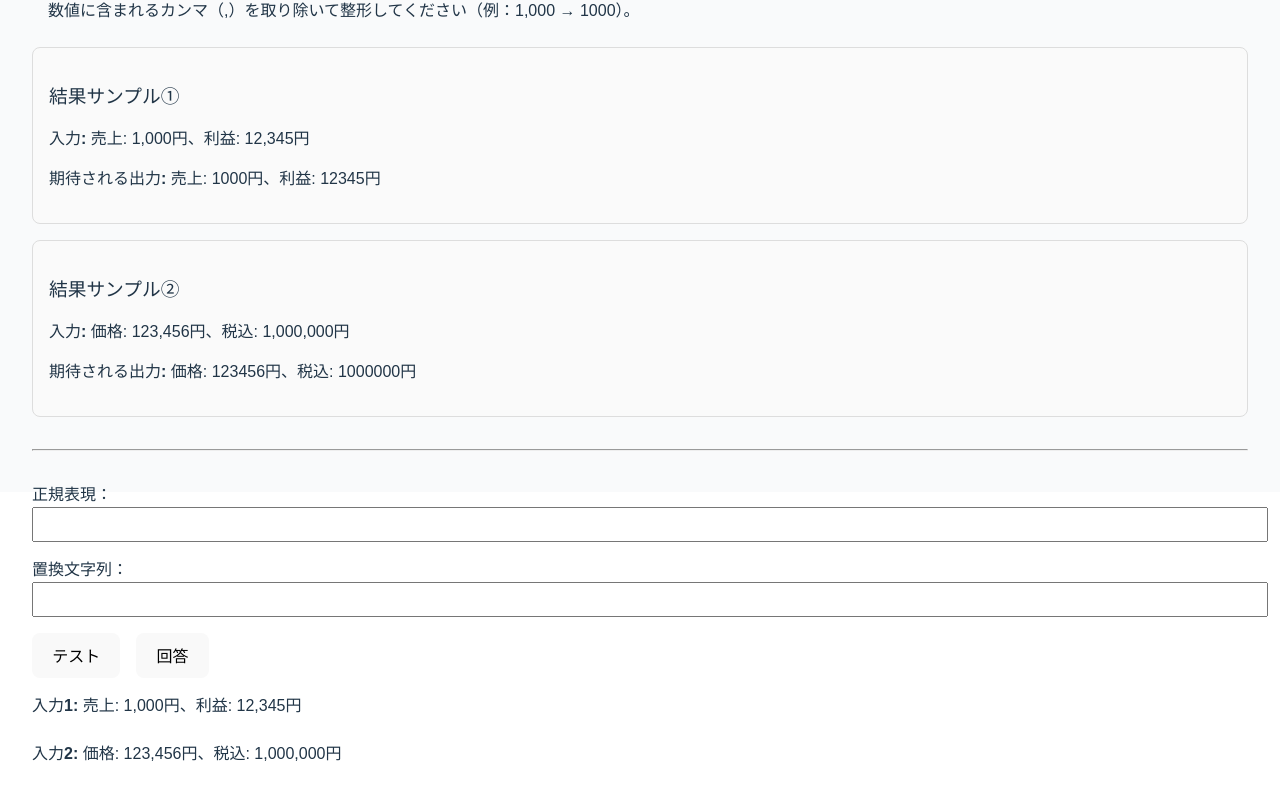
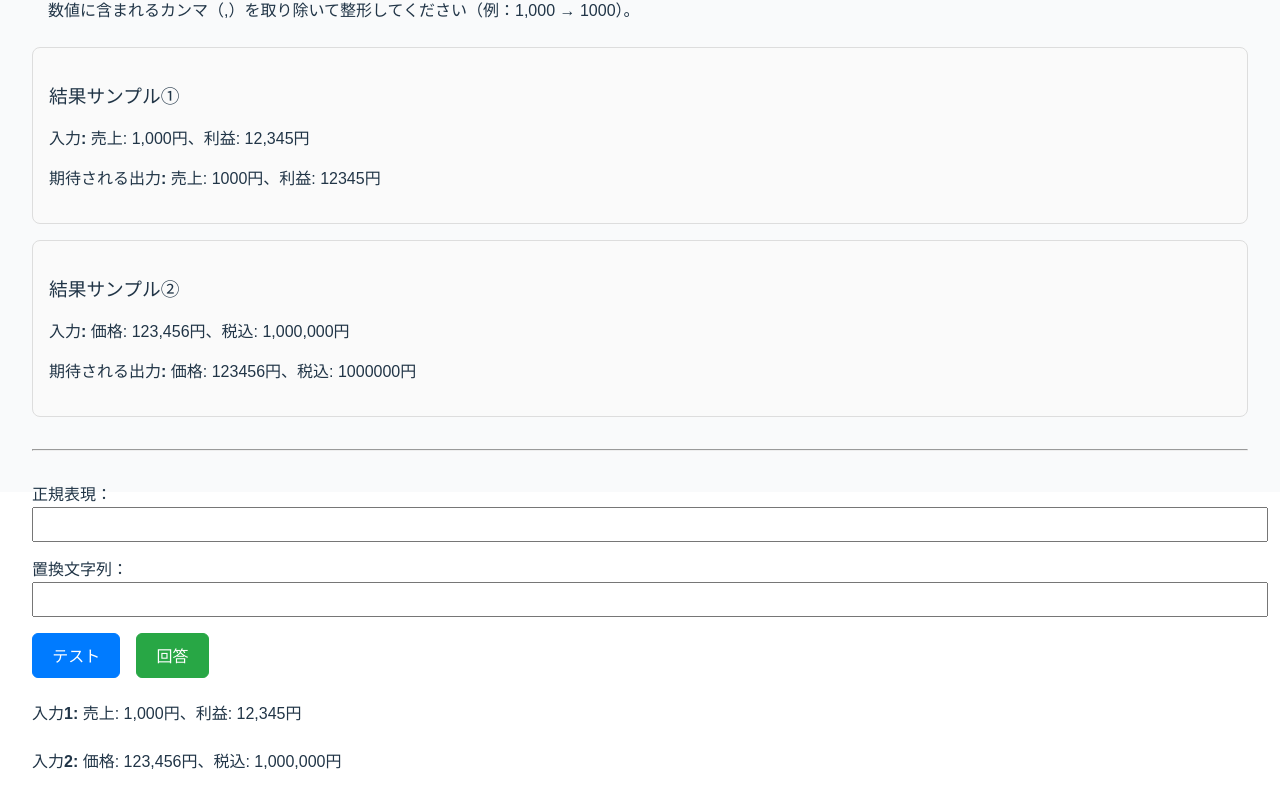
Before and after one commit to ishi720/regex-challenge, a React (Vite) app in the folder client/: page /challenge/2d814586-631b-11f0-bed3-9c6b00411dbe in a window 1280 px wide. Shown: the part 308-1116 px from the top of the page. Built offline with nearby package versions, Linux system fonts and the light colour scheme.

Commit message:
チャレンジページのボタンのスタイルを修正

```diff
--- a/client/src/pages/ChallengePage.tsx
+++ b/client/src/pages/ChallengePage.tsx
@@ -141,10 +141,12 @@ const ChallengePage: React.FC = () => {
           <p>読み込み中またはチャレンジが見つかりませんでした。</p>
         ) : (
           <>
+            {/* タイトル */}
             <h1 style={{ fontSize: '2rem', marginBottom: '1.5rem' }}>
               {challenge.title}
             </h1>
 
+            {/* 難易度と説明 */}
             <div style={{ marginBottom: '1.5rem' }}>
               <p><strong>難易度:</strong> {challenge.difficulty}</p>
               <p><strong>問題文:</strong></p>
@@ -153,6 +155,7 @@ const ChallengePage: React.FC = () => {
               </p>
             </div>
 
+            {/* サンプル入力と期待される出力 */}
             <div style={{
               border: '1px solid #ddd',
               borderRadius: '8px',
@@ -179,6 +182,7 @@ const ChallengePage: React.FC = () => {
 
             <hr style={{ margin: '2rem 0' }} />
 
+            {/* 正規表現入力フォーム */}
             <div>
               <label>正規表現：</label><br />
               <input
@@ -196,13 +200,54 @@ const ChallengePage: React.FC = () => {
                 style={{ width: '100%', padding: '8px', marginBottom: '1rem' }}
               />
 
-              <div style={{ marginBottom: '1rem' }}>
-                <button onClick={handleTest} style={{ marginRight: '1rem' }}>
+              {/* テスト・回答ボタン */}
+              <div style={{ marginBottom: '1.5rem', display: 'flex', gap: '1rem' }}>
+                <button
+                  onClick={handleTest}
+                  style={{
+                    padding: '0.6rem 1.2rem',
+                    borderRadius: '6px',
+                    border: '1px solid #007bff',
+                    backgroundColor: '#007bff',
+                    color: '#fff',
+                    fontWeight: 600,
+                    cursor: 'pointer',
+                    transition: 'all 0.2s',
+                  }}
+                  onMouseOver={(e) =>
+                    (e.currentTarget.style.backgroundColor = '#0056b3')
+                  }
+                  onMouseOut={(e) =>
+                    (e.currentTarget.style.backgroundColor = '#007bff')
+                  }
+                >
                   テスト
                 </button>
-                <button onClick={handleSubmit}>回答</button>
+
+                <button
+                  onClick={handleSubmit}
+                  style={{
+                    padding: '0.6rem 1.2rem',
+                    borderRadius: '6px',
+                    border: '1px solid #28a745',
+                    backgroundColor: '#28a745',
+                    color: '#fff',
+                    fontWeight: 600,
+                    cursor: 'pointer',
+                    transition: 'all 0.2s',
+                  }}
+                  onMouseOver={(e) =>
+                    (e.currentTarget.style.backgroundColor = '#1e7e34')
+                  }
+                  onMouseOut={(e) =>
+                    (e.currentTarget.style.backgroundColor = '#28a745')
+                  }
+                >
+                  回答
+                </button>
               </div>
 
+              {/* テスト結果表示 */}
               {challenge.sampleInputs.map((input, i) => (
                 <div key={i} style={{ marginBottom: '1.5rem' }}>
                   <p><strong>入力{i + 1}:</strong> {input}</p>
```
